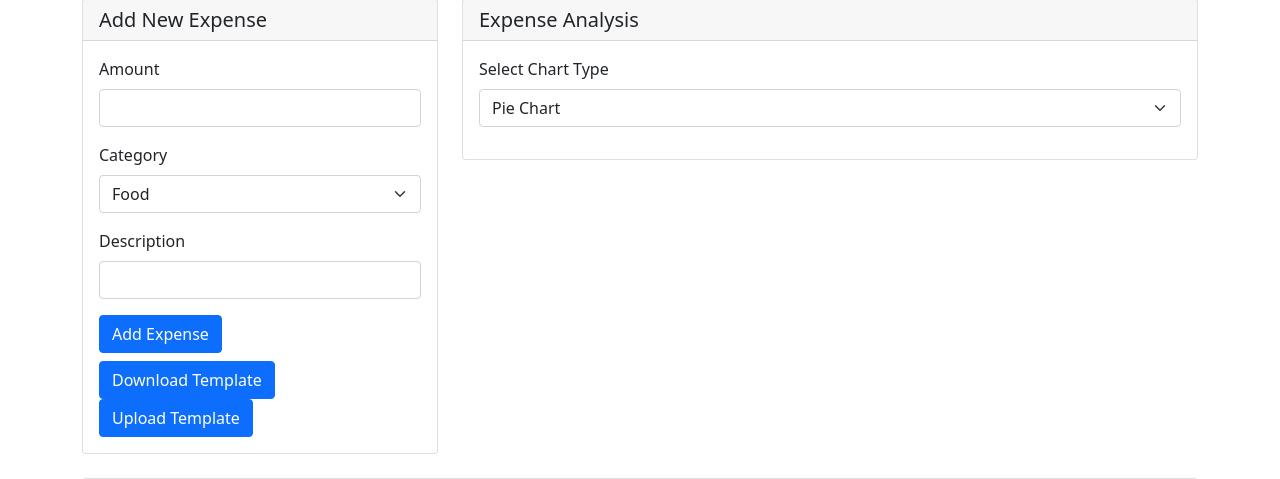
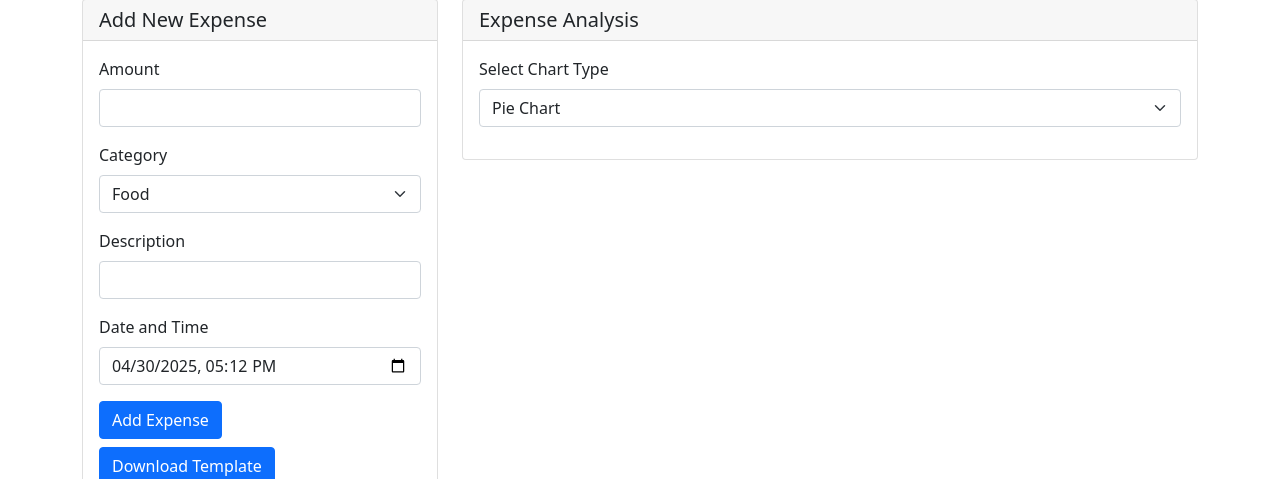
Before and after one commit to MengSunDom/CITS5505project, a Flask app: page /expenses in a window 1280 px wide. Shown: the part 81-560 px from the top of the page. Run offline with Flask 3, Linux system fonts and the light colour scheme; the visitor is signed in with stand-in values (Sample User, id 1); data that the repository does not hold is empty; some libraries are stand-ins or nearby versions.

Commit message:
feat(expenses): ✨ add date and time input for expenses with validation

```diff
--- a/app.py
+++ b/app.py
@@ -171,9 +171,18 @@ def add_expense():
         return jsonify({'error': 'Not authenticated'}), 401
 
     data = request.get_json()
+    try:
+        date = datetime.strptime(data['date'], '%Y-%m-%dT%H:%M')
+    except ValueError:
+        return jsonify({'error': 'Invalid date format'}), 400
+
+    if date > datetime.now():
+        return jsonify({'error': 'Date cannot be in the future'}), 400
+
     new_expense = Expense(amount=float(data['amount']),
                           category=data['category'],
                           description=data.get('description', ''),
+                          date=date,
                           user_id=session['user']['id'])
 
     db.session.add(new_expense)
--- a/static/js/expenses.js
+++ b/static/js/expenses.js
@@ -1,4 +1,17 @@
 $(document).ready(function () {
+    // Set max datetime to current time and default value
+    const datetimeInput = document.getElementById('datetime');
+    function setCurrentDatetime() {
+        const now = new Date();
+        const formattedNow = now.toISOString().slice(0, 16); // Format as "YYYY-MM-DDTHH:mm"
+        datetimeInput.setAttribute('max', formattedNow);
+        datetimeInput.value = formattedNow; // Set default value to current time
+    }
+    setCurrentDatetime();
+
+    // Reset datetime to current time on form reset
+    $('#expenseForm').on('reset', setCurrentDatetime);
+
     // Load expenses on page load
     loadExpenses();
 
@@ -8,10 +21,12 @@ $(document).ready(function () {
         const amount = $('#amount').val();
         const category = $('#category').val();
         const description = $('#description').val();
+        const datetime = $('#datetime').val();
         let data = {
             amount: amount,
             category: category,
-            description: description
+            description: description,
+            date: datetime
         };
         $.ajax({
             url: '/api/expenses',
@@ -21,6 +36,7 @@ $(document).ready(function () {
             success: function (response) {
                 $('#expenseForm')[0].reset();
                 loadExpenses();
+                setCurrentDatetime();
             },
             error: function (xhr) {
                 alert('Error adding expense: ' + xhr.responseJSON.error);
--- a/templates/expenses.html
+++ b/templates/expenses.html
@@ -62,6 +62,10 @@
                             <div class="mb-3">
                                 <label for="description" class="form-label">Description</label>
                                 <input type="text" class="form-control" id="description">
+                            </div>
+                            <div class="mb-3">
+                                <label for="datetime" class="form-label">Date and Time</label>
+                                <input type="datetime-local" class="form-control" id="datetime" required max="">
                             </div>
                             <button type="submit" class="btn btn-primary">Add Expense</button>
                         </form>
@@ -154,6 +158,7 @@
     <script src="https://cdn.jsdelivr.net/npm/bootstrap@5.1.3/dist/js/bootstrap.bundle.min.js"></script>
     <script src="https://cdnjs.cloudflare.com/ajax/libs/xlsx/0.18.5/xlsx.full.min.js"></script>
     <script src="/static/js/expenses.js"></script>
+    <script src="/static/js/datetime.js"></script>
 </body>
 
 </html>
```
